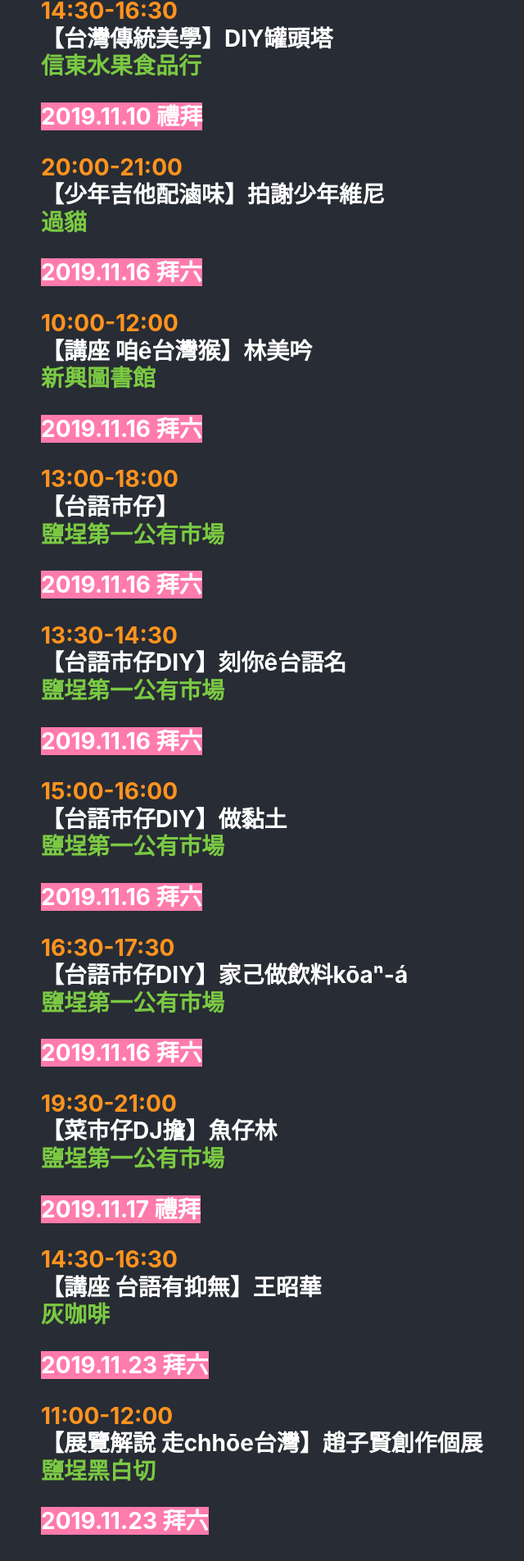
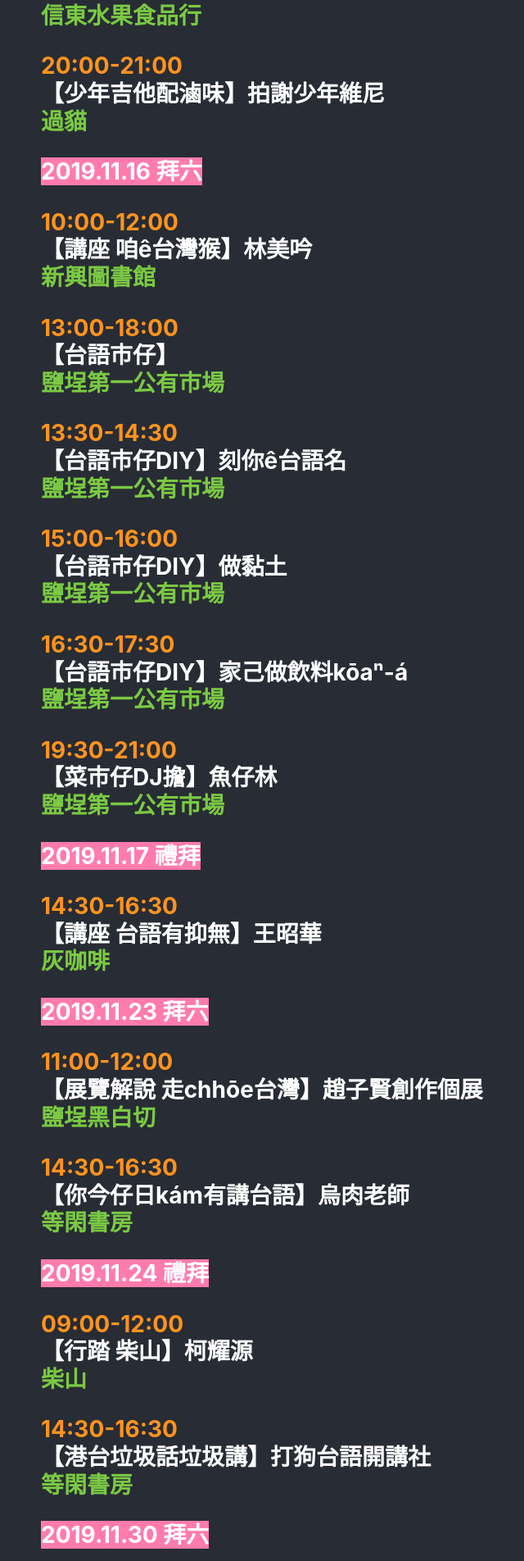
Before and after one commit to TAI-BUN-EXPO/TAI-BUN-EXPO, a React (Create React App) app: page / in a window 1280 px wide. Shown: the part 5258-7162 px from the top of the page at 82% size, without its empty margins (298-938 px from the left). Built offline with nearby package versions, Linux system fonts and the light colour scheme.

Commit message:
Kang-kang tso-hue.

```diff
--- a/src/SiKanPio.jsx
+++ b/src/SiKanPio.jsx
@@ -55,23 +55,13 @@ const sikan=[
     		tebok: '【行踏 旗津】柯耀源',
     		sootsai: '旗津',
     		sibianhui: false
-    	}
-  	]
     	},
-  {
-  	jit: '2019.11.10 禮拜',
-  	hangbok: [
   		{
     		sikan: '14:30-16:30',
     		tebok: '【台灣傳統美學】DIY罐頭塔',
     		sootsai: '信東水果食品行',
     		sibianhui: false
-    	}
-  	]
     	},
-  {
-  	jit: '2019.11.10 禮拜',
-  	hangbok: [
   		{
     		sikan: '20:00-21:00',
     		tebok: '【少年吉他配滷味】拍謝少年維尼',
@@ -88,56 +78,31 @@ const sikan=[
     		tebok: '【講座 咱ê台灣猴】林美吟',
     		sootsai: '新興圖書館',
     		sibianhui: false
-    	}
-  	]
     	},
-  {
-  	jit: '2019.11.16 拜六',
-  	hangbok: [
   		{
     		sikan: '13:00-18:00',
     		tebok: '【台語市仔】',
     		sootsai: '鹽埕第一公有市場',
     		sibianhui: true
-    	}
-  	]
     	},
-  {
-  	jit: '2019.11.16 拜六',
-  	hangbok: [
   		{
     		sikan: '13:30-14:30',
     		tebok: '【台語市仔DIY】刻你ê台語名',
     		sootsai: '鹽埕第一公有市場',
     		sibianhui: false
-    	}
-  	]
     	},
-  {
-  	jit: '2019.11.16 拜六',
-  	hangbok: [
   		{
     		sikan: '15:00-16:00',
     		tebok: '【台語市仔DIY】做黏土',
     		sootsai: '鹽埕第一公有市場',
     		sibianhui: false
-    	}
-  	]
     	},
-  {
-  	jit: '2019.11.16 拜六',
-  	hangbok: [
   		{
     		sikan: '16:30-17:30',
     		tebok: '【台語市仔DIY】家己做飲料kōaⁿ-á',
     		sootsai: '鹽埕第一公有市場',
     		sibianhui: false
-    	}
-  	]
     	},
-  {
-  	jit: '2019.11.16 拜六',
-  	hangbok: [
   		{
     		sikan: '19:30-21:00',
     		tebok: '【菜市仔DJ擔】魚仔林',
@@ -165,12 +130,7 @@ const sikan=[
     		tebok: '【展覽解說 走chhōe台灣】趙子賢創作個展',
     		sootsai: '鹽埕黑白切',
     		sibianhui: true
-    	}
-  	]
     	},
-  {
-  	jit: '2019.11.23 拜六',
-  	hangbok: [
   		{
     		sikan: '14:30-16:30',
     		tebok: '【你今仔日kám有講台語】烏肉老師',
@@ -187,12 +147,7 @@ const sikan=[
     		tebok: '【行踏 柴山】柯耀源',
     		sootsai: '柴山',
     		sibianhui: false
-    	}
-  	]
     	},
-  {
-  	jit: '2019.11.24 禮拜',
-  	hangbok: [
   		{
     		sikan: '14:30-16:30',
     		tebok: '【港台垃圾話垃圾講】打狗台語開講社',
@@ -209,12 +164,7 @@ const sikan=[
     		tebok: '【行踏（親子場） 哈瑪星】烏肉老師',
     		sootsai: '哈瑪星',
     		sibianhui: false
-    	}
-  	]
     	},
-  {
-  	jit: '2019.11.30 拜六',
-  	hangbok: [
   		{
     		sikan: '14:30-16:30',
     		tebok: '【閉幕講座】台語ê人生戲——吳朋奉',
```
Lines whose indentation alone changed are shown as unchanged.
